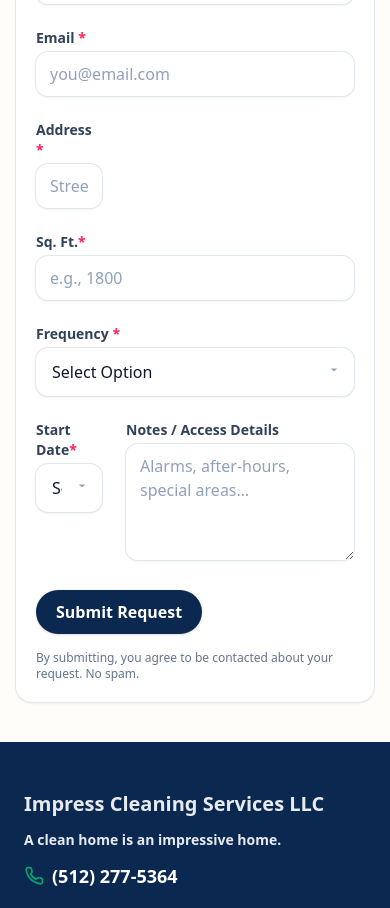
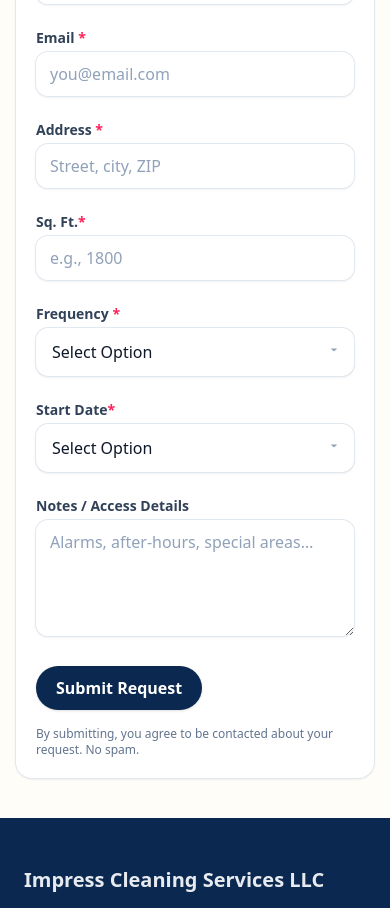
Before and after one commit to resp23f/impress-cleaning-site, a Next.js app: page / in a window 390 px wide. Shown: the part 5300-6208 px from the top of the page. Built offline with nearby package versions, Linux system fonts and the light colour scheme.

Commit message:
Fix mobile input sizing on quote form (Start Date, Frequency, Notes) for iPhone layout

```diff
--- a/src/app/ImpressCleaningSite.jsx
+++ b/src/app/ImpressCleaningSite.jsx
@@ -506,7 +506,7 @@
     </div>
 
     {/* Address (full width on md) */}
-    <div className="md:col-span-2">
+    <div className="col-span-2">
     <label htmlFor="address" className="block text-sm font-bold text-slate-700">
         Address <span className="text-rose-500">*</span>
     </label>
@@ -565,7 +565,7 @@
     </div>
 
     {/* Start date (custom select) */}
-    <div className="col-span-1 md:col-span-2 lg:col-span-1">
+    <div className="col-span-2">
     <label htmlFor="start" className="block text-sm font-bold text-slate-700">
         Start Date<span className="text-rose-500">*</span>
     </label>
@@ -593,7 +593,7 @@
     </div>
 
     {/* Notes */}
-    <div className="md:col-span-2">
+    <div className="col-span-2">
     <label htmlFor="notes" className="block text-sm font-bold text-slate-700">Notes / Access Details</label>
     <textarea
         id="notes"
```
